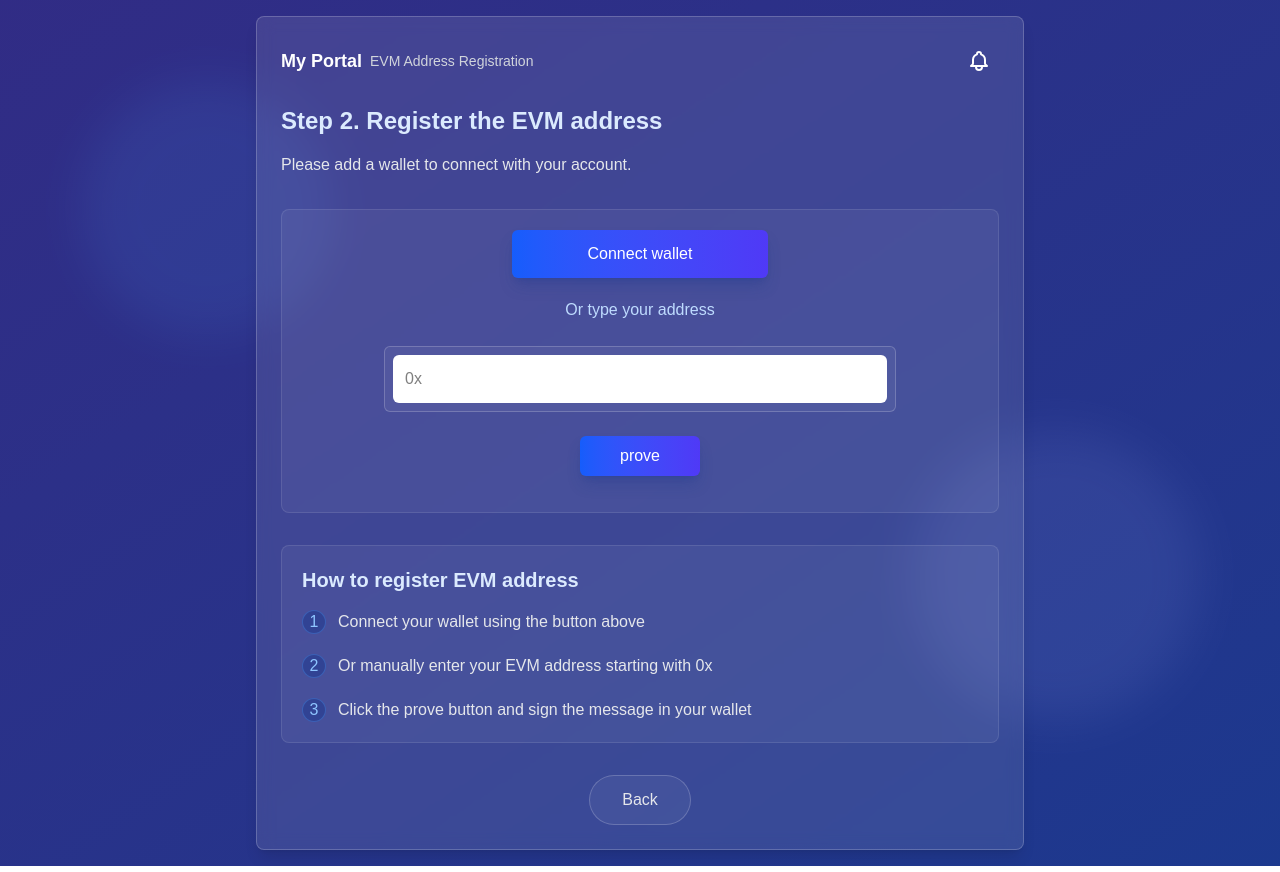
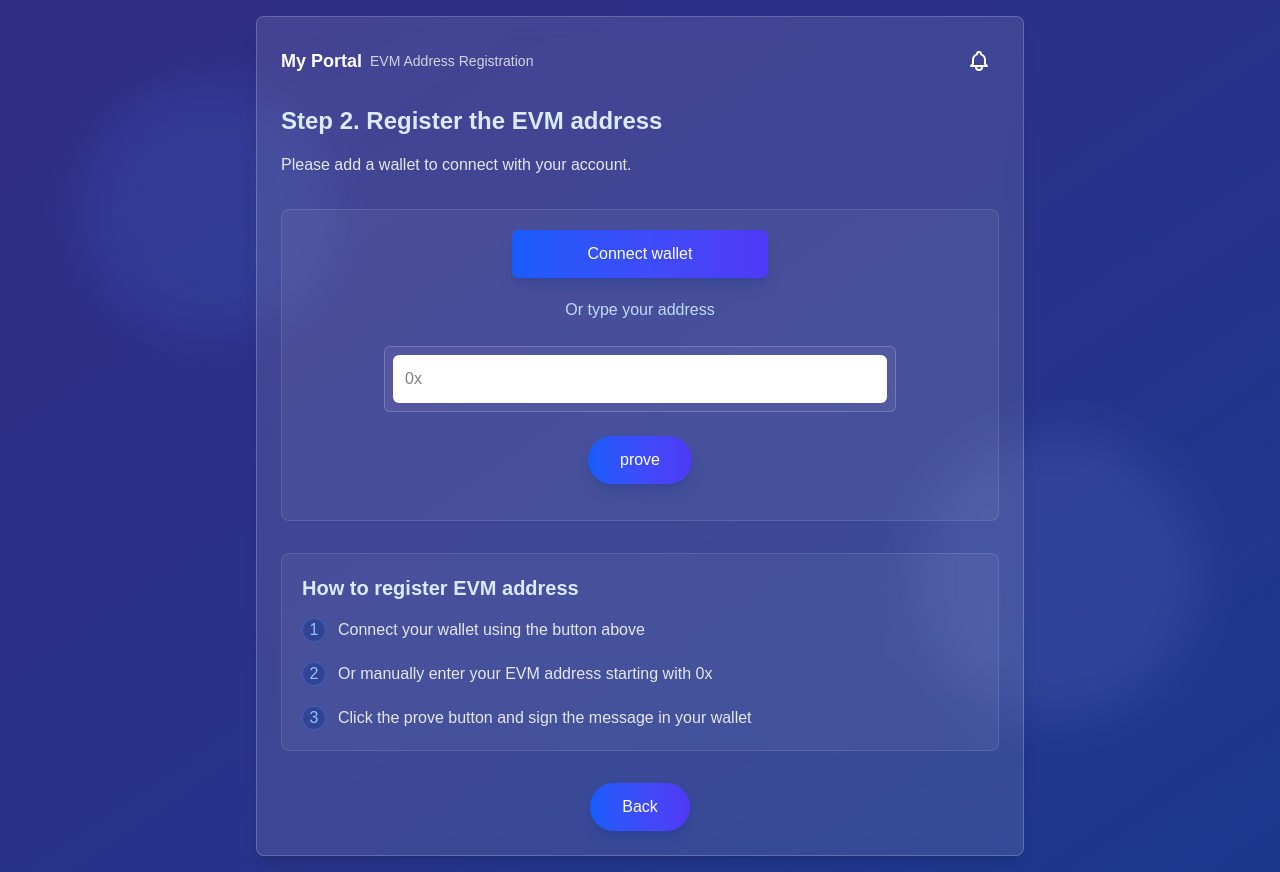
Before and after one commit to yuki-js/UsagiVerify, a Next.js app in the folder frontend/: page /addr-reg in a window 1280 px wide. Built offline with nearby package versions, Linux system fonts and the light colour scheme.

Commit message:
残りもコンポーネンタイズ

```diff
--- a/frontend/src/components/screens/AddrReg.tsx
+++ b/frontend/src/components/screens/AddrReg.tsx
@@ -1,6 +1,10 @@
 import React, { useState } from "react";
 import { LoadingSpinner } from "../LoadingSpinner";
 import Router from "next/router";
+import { Panel } from "../ui/Panel";
+import { Card } from "../ui/Card";
+import { Button } from "../ui/Button";
+import { Screen } from "../ui/Screen";
 
 /**
  * Prove Component
@@ -8,7 +12,6 @@ import Router from "next/router";
  */
 const Prove: React.FC = () => {
   const [address, setAddress] = useState<string>("");
-
   const [isLoading, setIsLoading] = useState<boolean>(false);
 
   const handleAddressChange = (e: React.ChangeEvent<HTMLInputElement>) => {
@@ -41,15 +44,11 @@ const Prove: React.FC = () => {
   };
 
   return (
-    <div className="min-h-screen bg-gradient-to-br from-indigo-900 to-blue-900 text-white p-4">
-      {/* Background effects */}
-      <div className="absolute top-20 left-20 w-64 h-64 rounded-full bg-blue-400 opacity-10 blur-xl"></div>
-      <div className="absolute bottom-20 right-20 w-72 h-72 rounded-full bg-indigo-300 opacity-10 blur-xl"></div>
-
+    <Screen>
       {isLoading ? (
         <LoadingSpinner />
       ) : (
-        <div className="max-w-3xl mx-auto bg-white/10 backdrop-blur-sm border border-white/20 rounded-lg shadow-lg p-6 relative z-10">
+        <Panel>
           <div className="flex items-center justify-between mb-6">
             <div className="flex items-center">
               <h1 className="text-lg font-bold mr-2">My Portal</h1>
@@ -86,7 +85,7 @@ const Prove: React.FC = () => {
             </p>
           </div>
 
-          <div className="mb-8 bg-white/5 p-5 rounded-lg border border-white/10">
+          <Card>
             <div className="flex flex-col items-center mb-6">
               <button className="w-64 bg-gradient-to-r from-blue-600 to-indigo-600 text-white py-3 px-6 rounded-md mb-5 shadow-lg shadow-blue-900/30 hover:brightness-110 transition-all">
                 Connect wallet
@@ -107,16 +106,11 @@ const Prove: React.FC = () => {
             </div>
 
             <div className="flex justify-center mb-4">
-              <button
-                onClick={handleProve}
-                className="px-10 py-2 rounded-md font-medium bg-gradient-to-r from-blue-600 to-indigo-600 text-white shadow-lg shadow-blue-900/30 hover:brightness-110 transition-all"
-              >
-                prove
-              </button>
+              <Button onClick={handleProve}>prove</Button>
             </div>
-          </div>
+          </Card>
 
-          <div className="mb-8 bg-white/5 p-5 rounded-lg border border-white/10">
+          <Card>
             <h3 className="text-xl font-bold mb-4 text-blue-100">
               How to register EVM address
             </h3>
@@ -146,19 +140,14 @@ const Prove: React.FC = () => {
                 </div>
               </li>
             </ol>
-          </div>
+          </Card>
 
           <div className="flex justify-center">
-            <button
-              onClick={handleBack}
-              className="px-8 py-3 rounded-full font-medium bg-white/5 hover:bg-white/10 border border-white/20 text-gray-200 transition-all"
-            >
-              Back
-            </button>
+            <Button onClick={handleBack}>Back</Button>
           </div>
-        </div>
+        </Panel>
       )}
-    </div>
+    </Screen>
   );
 };
 
```
